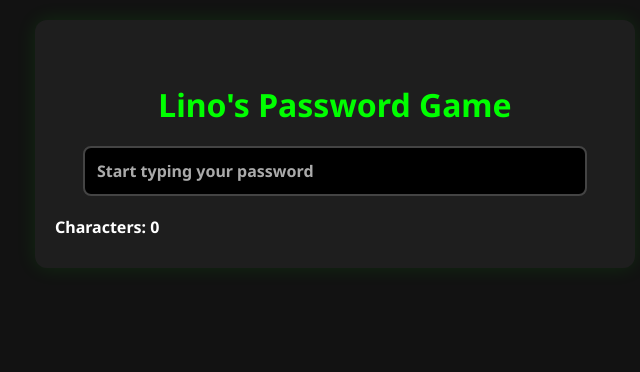
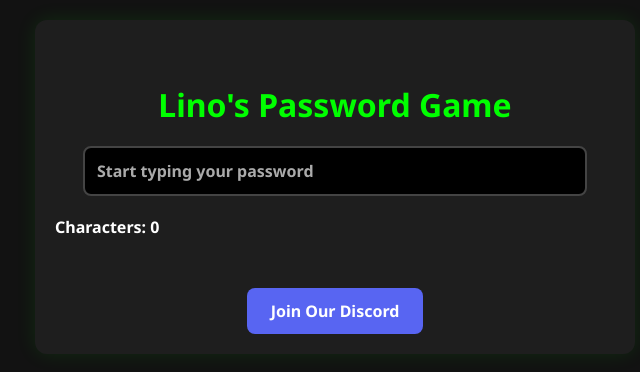
Before and after one commit to LinoLV/passwordgame.github.io, a plain HTML site: page index.html in a window 1280 px wide. Shown: the whole page, without its empty margins (305-945 px from the left). Drawn offline with Linux system fonts and the light colour scheme.

Commit message:
Updated README.md

```diff
--- a/index.html
+++ b/index.html
@@ -62,6 +62,28 @@
 
     .red { color: #FF0000; }
     .green { color: #00FF00; }
+
+    .discord-btn {
+        display: inline-block;
+        margin-top: 20px;
+        padding: 12px 24px;
+        background: #5865F2; /* Discord blurple */
+        color: #fff;
+        text-decoration: none;
+        border-radius: 8px;
+        font-weight: bold;
+        transition: transform 0.2s, background 0.2s;
+    }
+    .discord-btn:hover {
+        background: #4752C4;
+        transform: scale(1.05);
+    }
+
+    #footer {
+        text-align: center;
+        margin-top: 30px;
+    }
+
     #winScreen {
         display: none;
         text-align: center;
@@ -88,11 +110,16 @@
         <input type="text" id="password_field" placeholder="Start typing your password" autocomplete="off">
         <div id="char_count">Characters: 0</div>
         <div id="label_message"></div>
+
+        <div id="footer">
+            <a href="https://discord.gg/XVQNrWJg5c" target="_blank" class="discord-btn">Join Our Discord</a>
+        </div>
     </div>
 
     <div id="winScreen">
         <div id="winTitle">YOU WON!</div>
         <div id="winSub">Thanks for Playing Lino's Password Game</div>
+        <a href="https://discord.gg/XVQNrWJg5c" target="_blank" class="discord-btn">Join Our Discord</a>
     </div>
 </div>
 
@@ -176,7 +203,7 @@ function check_password(paswd) {
     rules.push(["Password must contain the star symbol", p => p.includes('*')]);
 
     if (rules.length == 12 && rules[rules.length-1][1](paswd))
-    rules.push(["Password must contain the percentage symbol", p => p.includes('%')]);
+    rules.push(["Password must contain a percentage symbol", p => p.includes('%')]);
 
     if (rules.length == 13 && rules[rules.length-1][1](paswd))
     rules.push(["Password must contain a question mark", p => p.includes('?')]);
```
